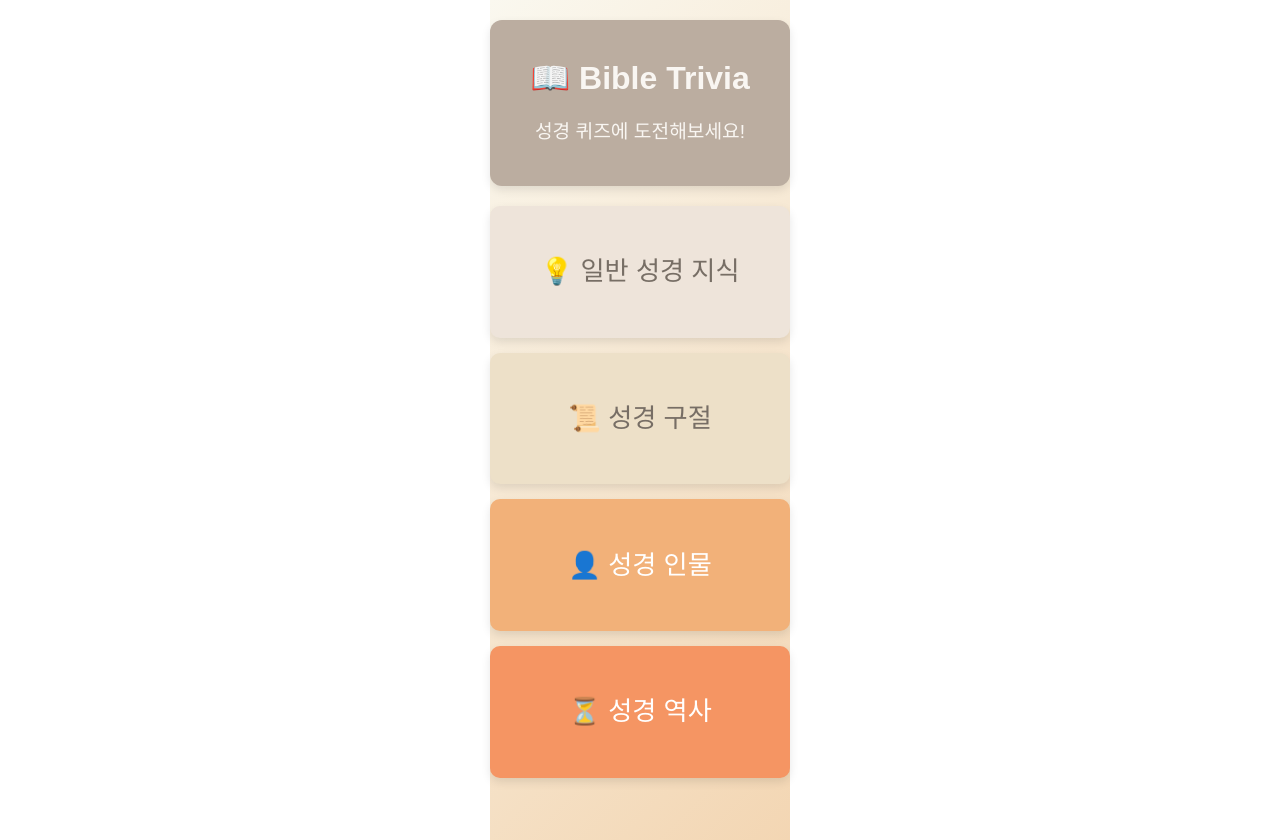
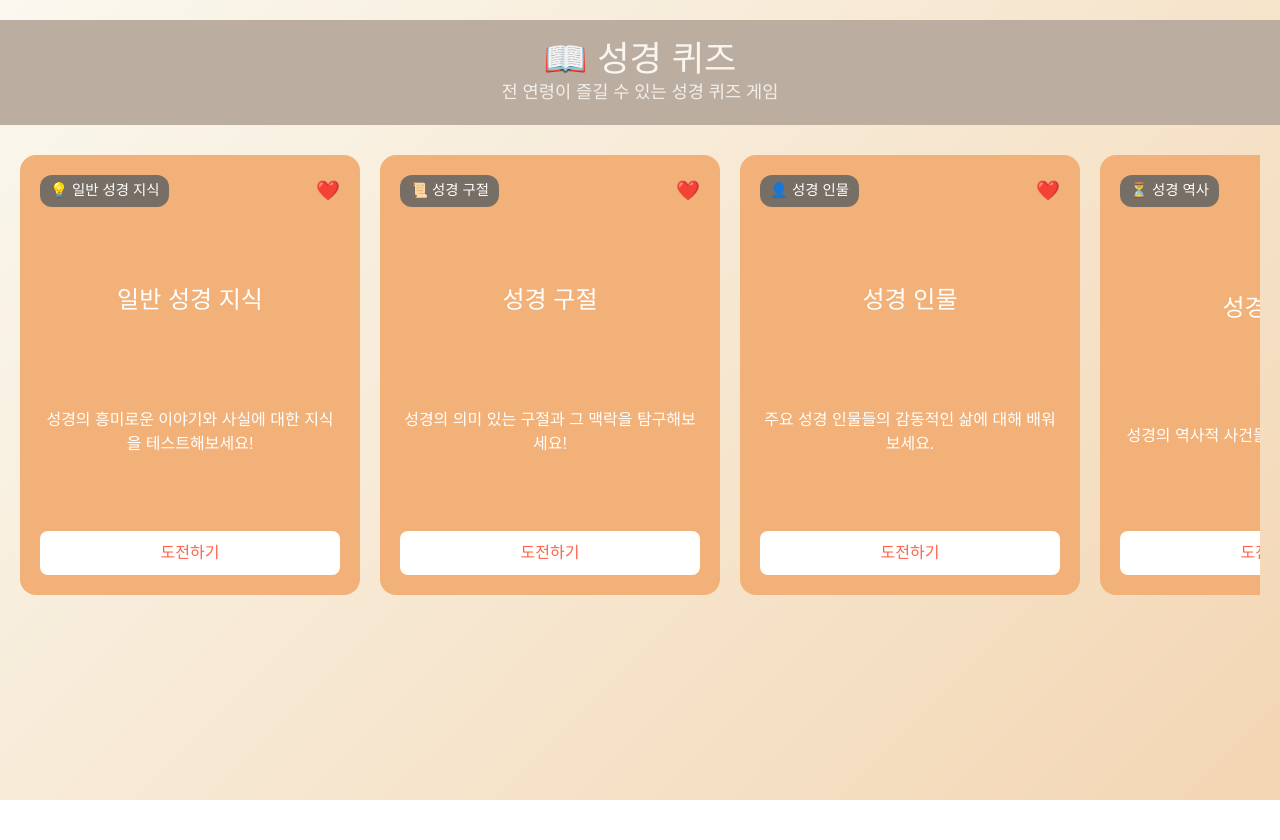
Before and after one commit to BokEumEom/bible-trivia, a React (Vite) app: page / in a window 1280 px wide. After the commit the page ends 800 px from the top, so only its background shows below. Built offline with nearby package versions, Linux system fonts and the light colour scheme.

Commit message:
Home UI Update

```diff
--- a/src/index.css
+++ b/src/index.css
@@ -1,19 +1,38 @@
-/* styles/global.css */
+/* src/index.css */
+
+/* 글로벌 기본 스타일 및 CSS 변수 */
 :root {
+  /* 글로벌 기본 스타일 */
   font-family: Inter, system-ui, Avenir, Helvetica, Arial, sans-serif;
   line-height: 1.5;
   font-weight: 400;
-
   color-scheme: light dark;
   color: rgba(255, 255, 255, 0.87);
   background-color: #242424;
-
   font-synthesis: none;
   text-rendering: optimizeLegibility;
   -webkit-font-smoothing: antialiased;
   -moz-osx-font-smoothing: grayscale;
+
+  /* 홈 페이지 및 2048 스타일 전용 CSS 변수 */
+  --bg-primary: #faf8ef;
+  --bg-secondary: #f3d6b3;
+  --nav-bg: #bbada0;
+  --nav-text: #f9f6f2;
+  --text-color: #776e65;
+  --tile-bg-2: #eee4da;
+  --tile-bg-4: #ede0c8;
+  --tile-bg-8: #f2b179;
+  --tile-bg-16: #f59563;
+  --main-font: 'Montserrat', sans-serif;
+  --border-radius: 12px;
+  --transition-speed: 0.3s;
+  --box-shadow-nav: 0 4px 15px rgba(0, 0, 0, 0.2);
+  --box-shadow-card: 0 6px 12px rgba(0, 0, 0, 0.1);
+  --box-shadow-hover: 0 8px 20px rgba(0, 0, 0, 0.2);
 }
 
+/* 기본 요소 스타일 */
 a {
   font-weight: 500;
   color: #646cff;
@@ -21,21 +40,6 @@ a {
 }
 a:hover {
   color: #535bf2;
-}
-
-body {
-  margin: 0;
-  display: flex;
-  place-items: center;
-  min-width: 320px;
-  min-height: 100vh;
-  justify-content: center;
-  text-align: center;
-}
-
-h1 {
-  font-size: 3.2em;
-  line-height: 1.1;
 }
 
 button {
@@ -57,6 +61,24 @@ button:focus-visible {
   outline: 4px auto -webkit-focus-ring-color;
 }
 
+/* body 스타일은 글로벌 배경과 기본 레이아웃에 영향 */
+body {
+  margin: 0;
+  /* body의 중앙 정렬은 필요에 따라 제거할 수 있음 */
+  display: flex;
+  justify-content: center;
+  align-items: center;
+  min-width: 320px;
+  min-height: 100vh;
+  text-align: center;
+}
+
+h1 {
+  font-size: 3.2em;
+  line-height: 1.1;
+}
+
+/* 미디어쿼리: Light 모드 적용 */
 @media (prefers-color-scheme: light) {
   :root {
     color: #213547;
--- a/src/pages/HomePage.jsx
+++ b/src/pages/HomePage.jsx
@@ -1,29 +1,76 @@
+// src/pages/HomePage.jsx
 import { Link } from "react-router-dom";
 import styles from "../styles/home.module.css";
 
 const HomePage = () => {
   return (
     <div className={styles.homeContainer}>
-      {/* 상단 네비게이션 */}
+      {/* 상단 고정 네비게이션 바 */}
       <header className={styles.navBar}>
-        <h1 className={styles.navTitle}>📖 Bible Trivia</h1>
-        <p className={styles.navSubtitle}>성경 퀴즈에 도전해보세요!</p>
+        <h1 className={styles.navTitle}>📖 성경 퀴즈</h1>
+        <p className={styles.navSubtitle}>전 연령이 즐길 수 있는 성경 퀴즈 게임</p>
       </header>
 
-      {/* 퀴즈 카테고리 (1열 구조) */}
+      {/* 퀴즈 카테고리 Carousel */}
       <section className={styles.quizCategories}>
-        <Link to="/quiz" className={`${styles.quizCard} ${styles.tile2}`}>
-          <h3 className={styles.cardTitle}>💡 일반 성경 지식</h3>
-        </Link>
-        <Link to="/quiz/verses" className={`${styles.quizCard} ${styles.tile4}`}>
-          <h3 className={styles.cardTitle}>📜 성경 구절</h3>
-        </Link>
-        <Link to="/quiz/characters" className={`${styles.quizCard} ${styles.tile8}`}>
-          <h3 className={styles.cardTitle}>👤 성경 인물</h3>
-        </Link>
-        <Link to="/quiz/history" className={`${styles.quizCard} ${styles.tile16}`}>
-          <h3 className={styles.cardTitle}>⏳ 성경 역사</h3>
-        </Link>
+        <div className={styles.carousel}>
+          {/* 개별 카테고리 카드 */}
+          <div className={styles.card}>
+            <div className={styles.cardHeader}>
+              <span className={styles.category}>💡 일반 성경 지식</span>
+              <span className={styles.favoriteIcon}>❤️</span>
+            </div>
+            <h3 className={styles.cardTitle}>일반 성경 지식</h3>
+            <p className={styles.cardDescription}>
+              성경의 흥미로운 이야기와 사실에 대한 지식을 테스트해보세요!
+            </p>
+            <Link to="/quiz" className={styles.cardButton}>
+              도전하기
+            </Link>
+          </div>
+
+          <div className={styles.card}>
+            <div className={styles.cardHeader}>
+              <span className={styles.category}>📜 성경 구절</span>
+              <span className={styles.favoriteIcon}>❤️</span>
+            </div>
+            <h3 className={styles.cardTitle}>성경 구절</h3>
+            <p className={styles.cardDescription}>
+              성경의 의미 있는 구절과 그 맥락을 탐구해보세요!
+            </p>
+            <Link to="/quiz/verses" className={styles.cardButton}>
+              도전하기
+            </Link>
+          </div>
+
+          <div className={styles.card}>
+            <div className={styles.cardHeader}>
+              <span className={styles.category}>👤 성경 인물</span>
+              <span className={styles.favoriteIcon}>❤️</span>
+            </div>
+            <h3 className={styles.cardTitle}>성경 인물</h3>
+            <p className={styles.cardDescription}>
+              주요 성경 인물들의 감동적인 삶에 대해 배워보세요.
+            </p>
+            <Link to="/quiz/characters" className={styles.cardButton}>
+              도전하기
+            </Link>
+          </div>
+
+          <div className={styles.card}>
+            <div className={styles.cardHeader}>
+              <span className={styles.category}>⏳ 성경 역사</span>
+              <span className={styles.favoriteIcon}>❤️</span>
+            </div>
+            <h3 className={styles.cardTitle}>성경 역사</h3>
+            <p className={styles.cardDescription}>
+              성경의 역사적 사건들을 깊이 탐구해보세요.
+            </p>
+            <Link to="/quiz/history" className={styles.cardButton}>
+              도전하기
+            </Link>
+          </div>
+        </div>
       </section>
     </div>
   );
--- a/src/styles/home.module.css
+++ b/src/styles/home.module.css
@@ -1,82 +1,134 @@
+/* src/styles/home.module.css */
+
 /* 전체 컨테이너 */
 .homeContainer {
   display: flex;
   flex-direction: column;
   align-items: center;
+  width: 100vw;
   min-height: 100vh;
   padding: 20px;
-  background: linear-gradient(135deg, #faf8ef, #f3d6b3); /* 2048 스타일 보드 배경 */
-  font-family: 'Montserrat', sans-serif;
-  color: #776e65;
+  background: linear-gradient(135deg, var(--bg-primary), var(--bg-secondary));
+  font-family: var(--main-font);
+  color: var(--text-color);
+  animation: fadeIn 0.5s ease-in-out;
+  box-sizing: border-box;
+}
+
+@keyframes fadeIn {
+  from {
+    opacity: 0;
+  }
+  to {
+    opacity: 1;
+  }
 }
 
 /* 네비게이션 바 */
 .navBar {
   width: 100%;
-  background: #bbada0; /* 2048 보드 색상 */
+  background: var(--nav-bg);
   padding: 20px;
   text-align: center;
-  box-shadow: 0 4px 10px rgba(0, 0, 0, 0.1);
-  border-radius: 12px;
-  color: #f9f6f2;
+  color: var(--nav-text);
+  margin-bottom: 20px;
 }
 
 .navTitle {
-  font-size: 2rem;
+  font-size: 2.2rem;
   font-weight: bold;
+  margin: 0;
 }
 
 .navSubtitle {
-  font-size: 1.2rem;
+  font-size: 1.1rem;
+  opacity: 0.9;
+  margin: 0;
 }
 
-/* 퀴즈 카테고리 (1열 구조) */
+/* 퀴즈 카테고리 Carousel */
 .quizCategories {
+  width: 100%;
+}
+
+.carousel {
+  display: flex;
+  gap: 20px;
+  overflow-x: auto;
+  scroll-snap-type: x mandatory;
+  padding: 10px 0;
+  width: 100%;
+  max-width: 100%;
+}
+
+.carousel::-webkit-scrollbar {
+  display: none; /* 스크롤바 숨기기 */
+}
+
+/* 카드 스타일 */
+.card {
+  flex: 0 0 300px;
+  height: 400px; /* 카드의 높이를 400px로 고정 */
+  background: #f2b179; /* 카드 배경색 */
+  border-radius: 16px;
+  padding: 20px;
+  color: #fff;
+  scroll-snap-align: start;
   display: flex;
   flex-direction: column;
-  align-items: center;
-  gap: 15px;
-  width: 100%;
-  max-width: 320px;
-  margin-top: 20px;
+  justify-content: space-between;
 }
 
-/* 2048 스타일 타일 카드 */
-.quizCard {
-  width: 100%;
-  padding: 20px;
-  text-align: center;
-  font-size: 1.4rem;
-  font-weight: bold;
-  border-radius: 10px;
-  box-shadow: 0 4px 10px rgba(0, 0, 0, 0.1);
-  transition: transform 0.2s ease, box-shadow 0.2s ease;
-  color: #776e65;
-  text-decoration: none;
+/* 카드 헤더 (카테고리와 즐겨찾기 아이콘) */
+.cardHeader {
+  display: flex;
+  justify-content: space-between;
+  align-items: center;
 }
 
-/* 타일별 색상 (2048 스타일) */
-.tile2 {
-  background: #eee4da; /* 2 타일 */
+.category {
+  background: #776e65;
+  color: #fff;
+  padding: 5px 10px;
+  border-radius: 12px;
+  font-size: 0.9rem;
 }
 
-.tile4 {
-  background: #ede0c8; /* 4 타일 */
+.favoriteIcon {
+  font-size: 1.2rem;
+  cursor: pointer;
 }
 
-.tile8 {
-  background: #f2b179; /* 8 타일 */
-  color: #fff;
+/* 카드 제목 */
+.cardTitle {
+  font-size: 1.5rem;
+  font-weight: bold;
+  margin: 10px 0;
 }
 
-.tile16 {
-  background: #f59563; /* 16 타일 */
-  color: #fff;
+/* 카드 설명 */
+.cardDescription {
+  font-size: 1rem;
+  line-height: 1.5;
+  margin-bottom: 10px;
 }
 
-/* Hover 시 부드러운 색 변화 */
-.quizCard:hover {
-  transform: translateY(-5px);
-  box-shadow: 0 6px 15px rgba(0, 0, 0, 0.15);
-  opacity: 0.9;
+/* 카드 버튼 */
+.cardButton {
+  background: #fff;
+  color: #ff6347;
+  border: none;
+  padding: 10px 20px;
+  font-size: 1rem;
+  font-weight: bold;
+  border-radius: 8px;
+  text-align: center;
+  text-decoration: none;
+  cursor: pointer;
+  transition: transform 0.2s, box-shadow 0.2s;
 }
+
+.cardButton:hover {
+  transform: scale(1.05);
+  box-shadow: 0 4px 8px rgba(0, 0, 0, 0.2);
+}
```
